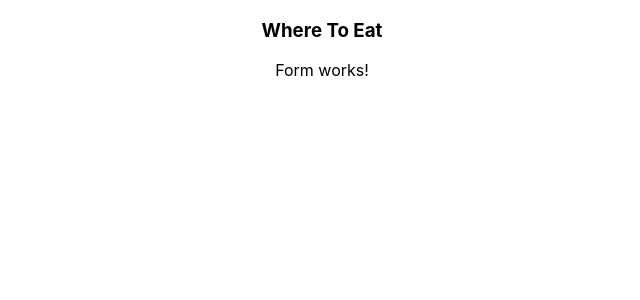
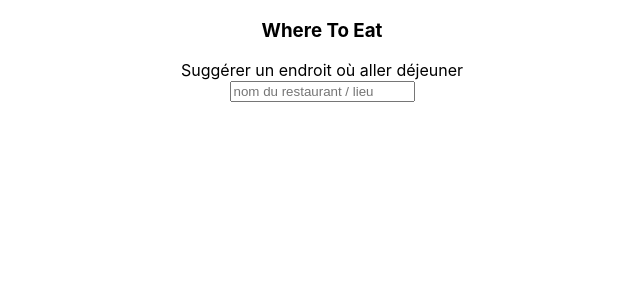
Before and after one commit to codeconcept/ac-where-to-eat, a React (Create React App) app: page / in a window 1280 px wide. Shown: the top 300 px of the page, without its empty margins (318-958 px from the left). Built offline with nearby package versions, Linux system fonts and the light colour scheme.

Commit message:
Handling text state + .prettierrc

```diff
--- a/src/components/SuggestionForm.js
+++ b/src/components/SuggestionForm.js
@@ -1,15 +1,32 @@
-import React from 'react';
+import React from "react";
 
 class SuggestionForm extends React.Component {
   constructor(props) {
     super(props);
     this.state = {
-      places: []
-    }
+      place: ""
+    };
+    this.handleChange = this.handleChange.bind(this);
+  }
+  handleChange(evt) {
+    this.setState({
+      place: evt.target.value
+    });
   }
   render() {
     return (
-      <div>Form works!</div>
+      <div>
+        <div>Suggérer un endroit où aller déjeuner</div>
+        <form>
+          <input
+            type="text"
+            value={this.state.place}
+            onChange={this.handleChange}
+            onBlur={this.handleChange}
+            placeholder="nom du restaurant / lieu"
+          />
+        </form>
+      </div>
     );
   }
 }
```
Also changed, not shown: 1 other file (tests, documents, lock files or other folders).
